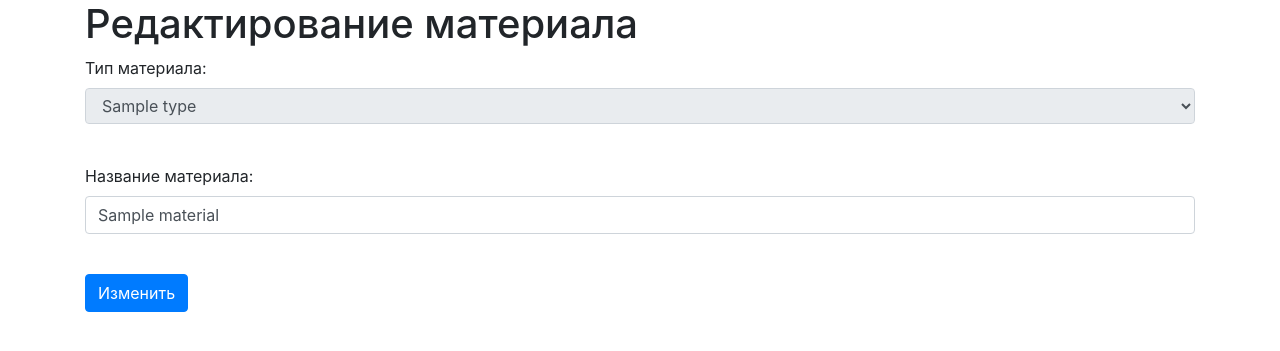
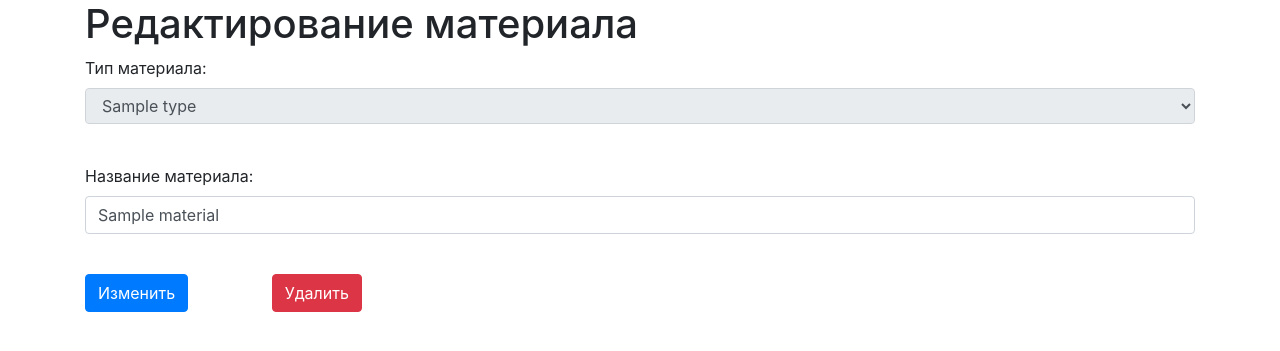
Before and after one commit to zimablizko/PotteryManager, a Flask app: page /edit_material/1 in a window 1280 px wide. Shown: the part 56-407 px from the top of the page. Run offline with Flask 2, Linux system fonts and the light colour scheme; a user stored in the database is signed in; tables that the repository leaves empty hold one stand-in row (values such as "Sample post"); some libraries are stand-ins or nearby versions.

Commit message:
еще защита

```diff
--- a/app/routes.py
+++ b/app/routes.py
@@ -256,9 +256,9 @@ def edit_material(material_id):
         db.session.commit()
         return redirect(url_for('materials_list'))
     else:
-        mat = db.session.query(Material).filter(Material.id == material_id).one()
-        if current_user.id == mat.user_id:
-            form.name.data = mat.name
+        form.mat = db.session.query(Material).filter(Material.id == material_id).one()
+        if current_user.id == form.mat.user_id:
+            form.name.data = form.mat.name
             form.type_id.render_kw = {'disabled': 'disabled'}
             form.submit.label.text = 'Изменить'
             return render_template('add_material.html', title='Редактирование материала', form=form)
--- a/app/templates/add_material.html
+++ b/app/templates/add_material.html
@@ -18,6 +18,20 @@
         <span style="color: red;">[{{ error }}]</span>
         {% endfor %}
     </div>
-    {{ form.submit(class="btn btn-primary mb-2") }}
+    <div class="form-row">
+        <div class="form-group col-6 col-md-2">
+            {{ form.submit(class="btn btn-primary mb-2") }}
+        </div>
+        <div class="form-group col-6 col-md-2">
+            {% if form.mat %}
+                {% if form.mat.check_in_use() %}
+                    <a href="#" class="btn mb-2 btn-secondary" disabled data-toggle="tooltip"
+                   data-placement="top" title="Невозможно удалить, используется в существующих пробниках">Удалить</a>
+                {% else %}
+                    <a href="{{ url_for('delete_material', material_id=form.mat.id)}}" class="btn mb-2 btn-danger">Удалить</a>
+                {% endif %}
+            {% endif %}
+        </div>
+    </div>
 </form>
 {% endblock %}
--- a/app/templates/materials.html
+++ b/app/templates/materials.html
@@ -8,6 +8,7 @@
         <tr>
             <th scope="col">Название</th>
             <th scope="col">Тип</th>
+            <th scope="col"> </th>
         </tr>
         </thead>
         <tbody>
@@ -26,10 +27,10 @@
                            class="btn btn-success btn-sm rounded-0" type="button" data-toggle="tooltip"
                            data-placement="top" title="Изменить"><i class="fa fa-edit"></i></a>
                     </li>
-                    <li class="list-inline-item">
+                    <li class="list-inline-item d-none d-sm-inline-block">
                         {% if mat.check_in_use() %}
                         <a
-                           class="btn btn-danger btn-sm rounded-0" type="button" data-toggle="tooltip"
+                           class="btn btn-secondary btn-sm rounded-0" type="button" data-toggle="tooltip"
                            data-placement="top"  disabled title="Невозможно удалить, используется в существующих пробниках" ><i class="fa fa-trash"></i></a>
                         {% else %}
                         <a href="{{ url_for('delete_material', material_id=mat.id)}}"
```
